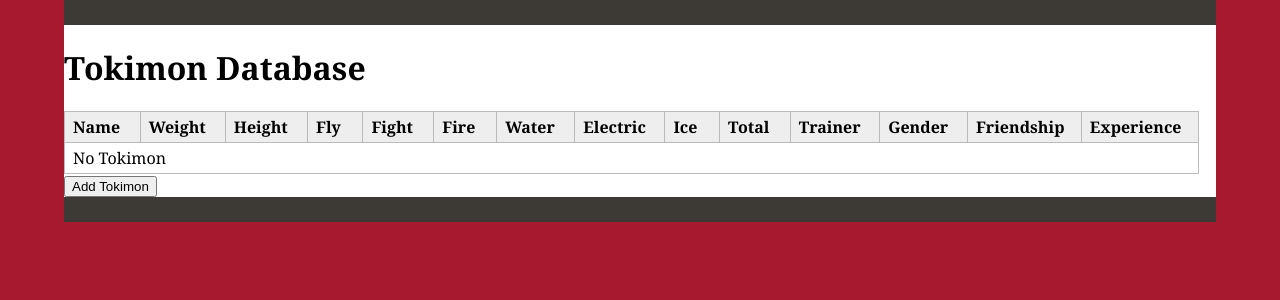
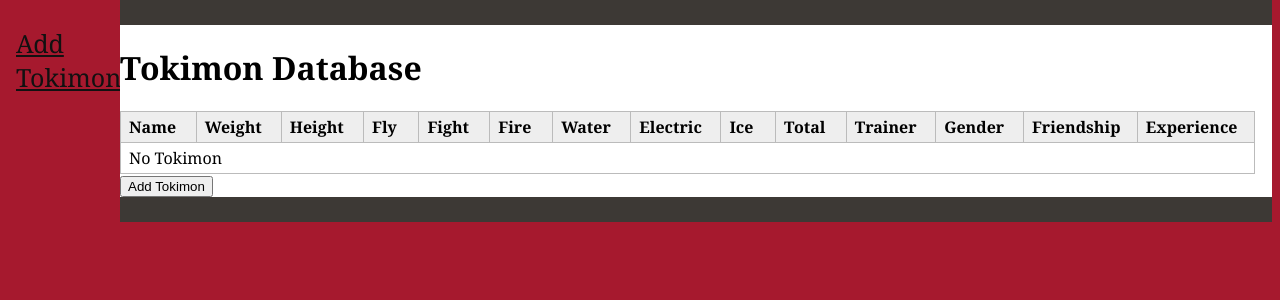
Before and after one commit to matnguyen/Tokimon-CMPT276, a Node server app: page / in a window 1280 px wide. Shown: the top 300 px of the page. Run offline with Node 20, Linux system fonts and the light colour scheme; data that the repository does not hold is empty.

Commit message:
Add sidebar

```diff
--- a/index.js
+++ b/index.js
@@ -5,8 +5,8 @@ var app = express();
 
 const { Pool } = require('pg');
 const pool = new Pool({
-  connectionString: process.env.DATABASE_URL,
-  ssl: true
+  // connectionString: process.env.DATABASE_URL
+  connectionString: 'postgres://postgres:495997@localhost/postgres'
 });
 
 app.use(express.static(path.join(__dirname, 'public')))
--- a/public/stylesheets/main.css
+++ b/public/stylesheets/main.css
@@ -6,10 +6,29 @@ body {
 
 main {
     width: 90%;
-    margin: 0 auto;
+    margin-left: 120px;
     background: #ffffff;
     border-top: 25px solid #3d3935;
     border-bottom: 25px solid #3d3935;
+}
+
+.sidebar {
+    height: 100%;
+    width: 120px;
+    position: fixed;
+    z-index: 1;
+    background-color: #a6192e;
+    top: 0;
+    left: 0;
+    overflow-x: hidden;
+    padding-top: 20px;
+}
+
+.sidebar a {
+    padding: 6px 8px 6px 16px;
+    font-size: 25px;
+    color: #111111;
+    display: block;
 }
 
 #content {
--- a/views/pages/main.ejs
+++ b/views/pages/main.ejs
@@ -9,6 +9,10 @@
 </head>
 
 <html lang="eng">
+    <div class="sidebar">
+        <a href="#">Add Tokimon</a>
+    </div>
+
     <body>
         <main>
             <h1>Tokimon Database</h1>
@@ -57,13 +61,6 @@
                 <% } %>
 
             </table>
-
-            <!-- <ul>
-                <% results.forEach(function(r) { %>
-                    <li><%= r.id %> - <%= r.name %></li>
-                    <% }); %>
-                </ul> -->
-
             <button>Add Tokimon</button>
         </main>
     </body>
```
